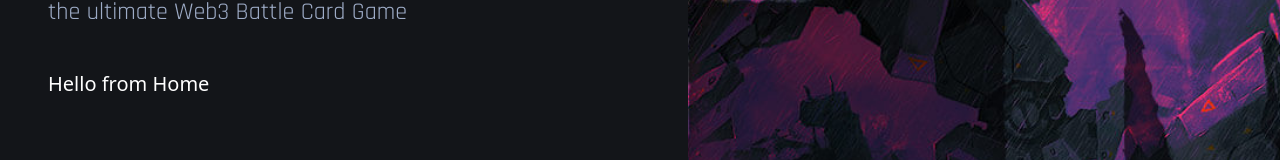
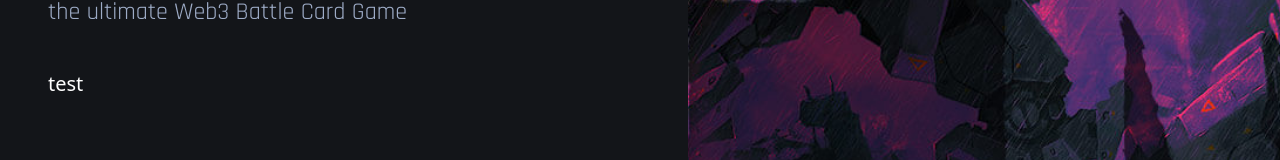
Before and after one commit to moonman369/AVAX-Gods-Frontend, a React (Vite) app: page / in a window 1280 px wide. Shown: the part 434-594 px from the top of the page. Built offline with nearby package versions, Linux system fonts and the light colour scheme.

Commit message:
Create context folder for all web3 actions. - Create global context provider - Wrap the app in Context provider - Test Provider from Home page

```diff
--- /dev/null
+++ b/src/context/index.jsx
@@ -0,0 +1,26 @@
+import { ethers } from "ethers";
+import React, {
+  createContext,
+  useContext,
+  useEffect,
+  useRef,
+  useState,
+} from "react";
+import { useNavigate } from "react-router-dom";
+import Web3Modal from "web3modal";
+
+const GlobalContext = createContext();
+
+export const GlobalContextProvider = ({ children }) => {
+  return (
+    <GlobalContext.Provider
+      value={{
+        demo: "test",
+      }}
+    >
+      {children}
+    </GlobalContext.Provider>
+  );
+};
+
+export const useGlobalContext = () => useContext(GlobalContext);
--- a/src/main.jsx
+++ b/src/main.jsx
@@ -2,14 +2,17 @@ import React from "react";
 import ReactDOM from "react-dom/client";
 import { BrowserRouter, Route, Routes } from "react-router-dom";
 
+import { GlobalContextProvider } from "./context";
 import "./index.css";
 import { Home, CreateBattle } from "./page";
 
 ReactDOM.createRoot(document.getElementById("root")).render(
   <BrowserRouter>
-    <Routes>
-      <Route path="/" element={<Home />} />
-      <Route path="/create-battle" element={<CreateBattle />} />
-    </Routes>
+    <GlobalContextProvider>
+      <Routes>
+        <Route path="/" element={<Home />} />
+        <Route path="/create-battle" element={<CreateBattle />} />
+      </Routes>
+    </GlobalContextProvider>
   </BrowserRouter>
 );
--- a/src/page/Home.jsx
+++ b/src/page/Home.jsx
@@ -1,10 +1,13 @@
 import React from "react";
 import { PageHOC } from "../components";
+import { useGlobalContext } from "../context";
 
 const Home = () => {
+  const { demo } = useGlobalContext();
+
   return (
     <div>
-      <h1 className="text-white text-xl">Hello from Home</h1>
+      <h1 className="text-white text-xl">{demo}</h1>
     </div>
   );
 };
```
